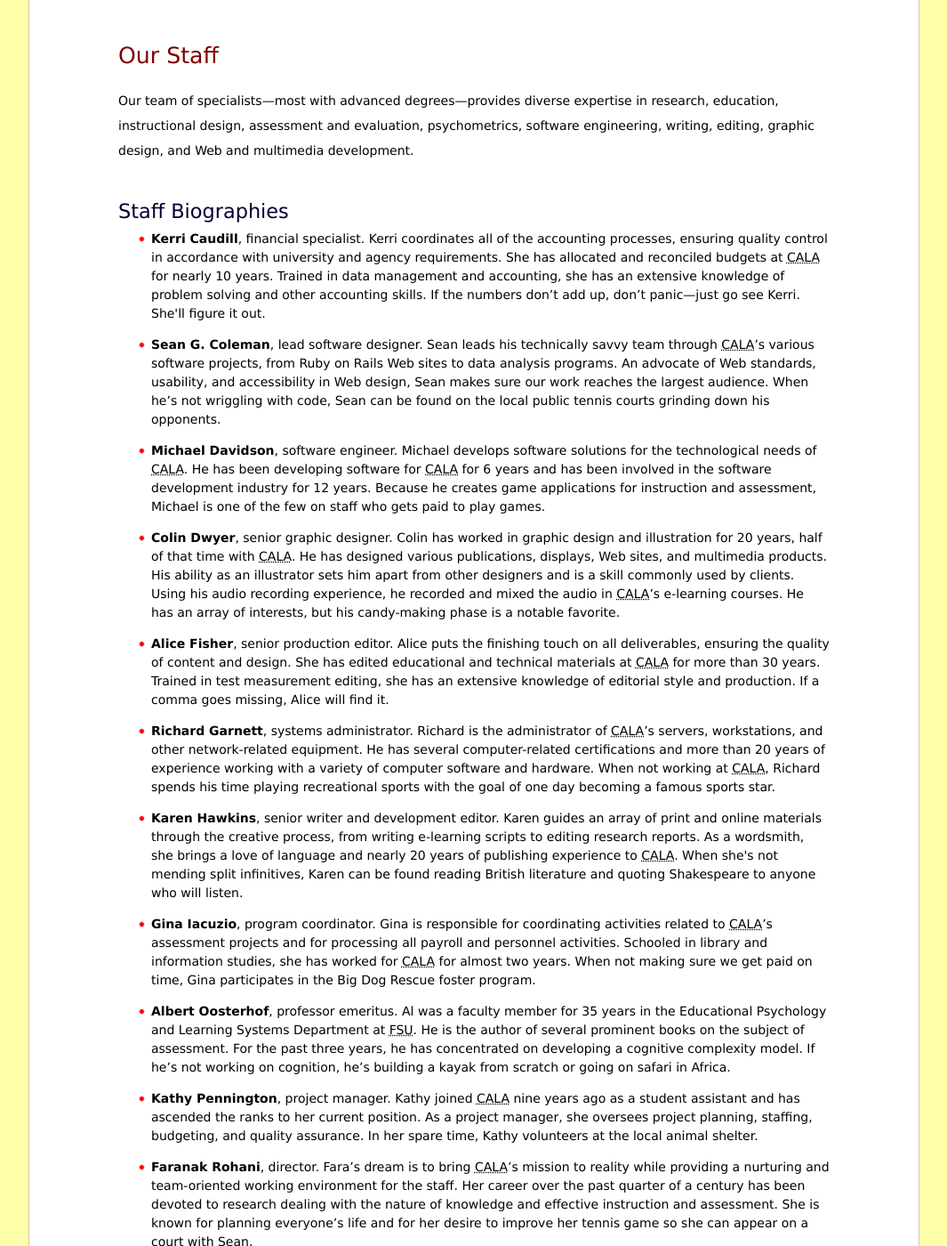
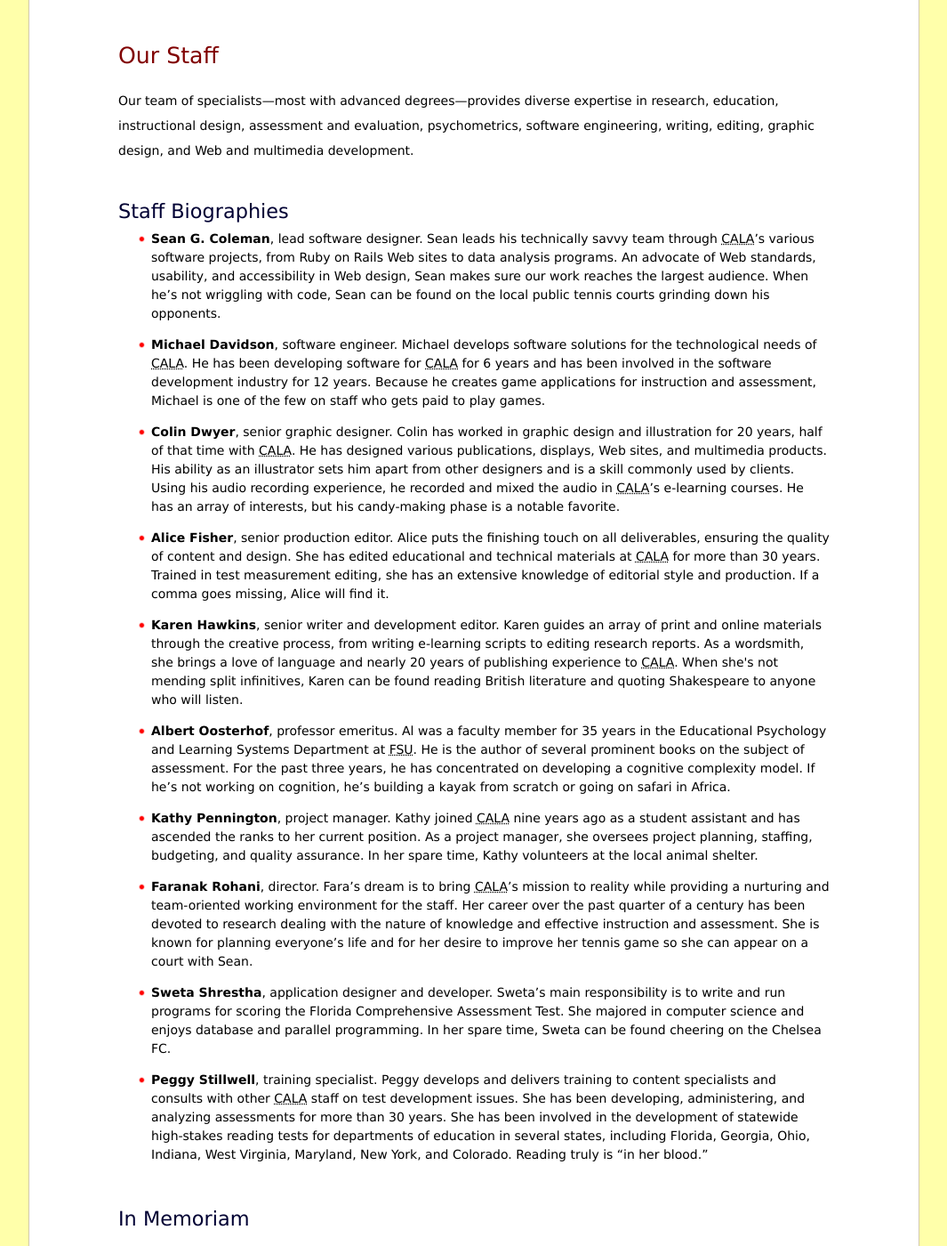
Before and after one commit to cala-fsu/cala-fsu.github.com, a Jekyll site: the page built from about/staff/index.html, in a window 1280 px wide and 1400 px high, scrolled down 381 px. Shown: the whole window at 89% size, without its empty margins (107-1172 px from the left). Built offline with Jekyll 4.4.1, drawn with Linux system fonts in a browser that asks for light colours; some of the changed text lies outside the part shown.

Commit message:
Remove past employees.

```diff
--- a/about/staff/index.html
+++ b/about/staff/index.html
@@ -20,13 +20,6 @@
     <h2>Staff Biographies</h2>
 
     <ul id="staffList">
-        <li><strong>Kerri Caudill</strong>, financial specialist. Kerri coordinates all of the accounting
-          processes, ensuring quality control in accordance with university and agency requirements.
-          She has allocated and reconciled budgets at
-          <acronym title="Center for Advancement of Learning and Assessment">CALA</acronym>
-          for nearly 10 years. Trained in data management and
-          accounting, she has an extensive knowledge of problem solving and other accounting skills.
-          If the numbers don’t add up, don’t panic&mdash;just go see Kerri. She'll figure it out.</li>
         <li><strong>Sean G. Coleman</strong>, lead software designer. Sean leads his technically
           savvy team through <acronym title="Center for Advancement of Learning and Assessment">CALA</acronym>’s
           various software projects, from Ruby on Rails Web sites to data analysis programs. An advocate of
@@ -54,24 +47,12 @@
           technical materials at <acronym title="Center for Advancement of Learning and Assessment">CALA</acronym>
           for more than 30 years. Trained in test measurement editing, she has an extensive knowledge of editorial
           style and production. If a comma goes missing, Alice will find it.</li>
-        <li><strong>Richard Garnett</strong>, systems administrator. Richard is the administrator of
-          <acronym title="Center for Advancement of Learning and Assessment">CALA</acronym>’s servers,
-          workstations, and other network-related equipment. He has several computer-related certifications
-          and more than 20 years of experience working with a variety of computer software and hardware. When not working at
-          <acronym title="Center for Advancement of Learning and Assessment">CALA</acronym>, Richard spends
-          his time playing recreational sports with the goal of one day becoming a famous sports star.</li>
         <li><strong>Karen Hawkins</strong>, senior writer and development editor. Karen guides an array of print
           and online materials through the creative process, from writing e-learning scripts to editing research reports.
           As a wordsmith, she brings a love of language and nearly 20 years of publishing experience to
           <acronym title="Center for Advancement of Learning and Assessment">CALA</acronym>. When she's not
           mending split infinitives, Karen can be found reading British literature and quoting Shakespeare to
           anyone who will listen.</li>
-        <li><strong>Gina Iacuzio</strong>, program coordinator. Gina is responsible for coordinating activities related to
-          <acronym title="Center for Advancement of Learning and Assessment">CALA</acronym>’s assessment
-          projects and for processing all payroll and personnel activities. Schooled in library and information
-          studies, she has worked for <acronym title="Center for Advancement of Learning and Assessment">CALA</acronym>
-          for almost two years. When not making sure we get paid on time, Gina participates in the Big Dog Rescue
-          foster program.</li>
         <li><strong>Albert Oosterhof</strong>, professor emeritus. Al was a faculty member for 35 years in the
           Educational Psychology and Learning Systems Department at <abbr title="Florida State University">FSU</abbr>.
           He is the author of several prominent books on the subject of assessment. For the past three years, he has
@@ -88,10 +69,6 @@
           over the past quarter of a century has been devoted to research dealing with the nature of knowledge
           and effective instruction and assessment. She is known for planning everyone’s life and for
           her desire to improve her tennis game so she can appear on a court with Sean.</li>
-        <li><strong>Liane Schuessler</strong>, media specialist. Liane uses her computer graphics and design
-          talents to undertake a range of tasks, from formatting documents and reports to creating test banks.
-          Her varied background includes more than 25 years of experience in desktop publishing, data management,
-          and office management. In her spare time, she creates mosaic art.</li>
         <li><strong>Sweta Shrestha</strong>, application designer and developer. Sweta’s main responsibility is to
           write and run programs for scoring the Florida Comprehensive Assessment Test. She majored in computer science
           and enjoys database and parallel programming. In her spare time, Sweta can be found cheering on the Chelsea FC.</li>
```
